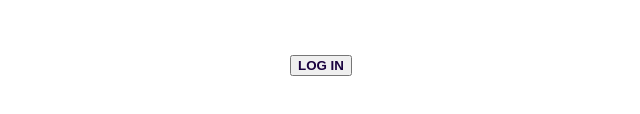
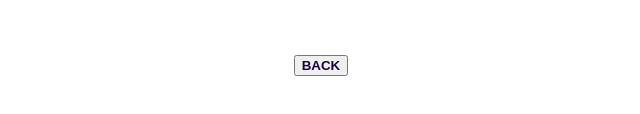
Before and after one commit to Sylvon123/tech-deal.com, a plain HTML site: page forgot_password.html in a window 1280 px wide. Shown: the part 220-334 px from the top of the page, 319-959 px from the left. Drawn offline with Linux system fonts and the light colour scheme.

Commit message:
Update forgot_password.html

```diff
--- a/forgot_password.html
+++ b/forgot_password.html
@@ -19,7 +19,7 @@
 <h4>A reset link will be sent to your email provided. Thank you</h4>
         <br>
         <br>
-        <a href="index.html"><button style="color: rgb(26, 2, 63);"><b>LOG IN</b></button></a>
+        <a href="index.html"><button style="color: rgb(26, 2, 63);"><b>BACK</b></button></a>
 </center>
 </body>
 </html>
```
